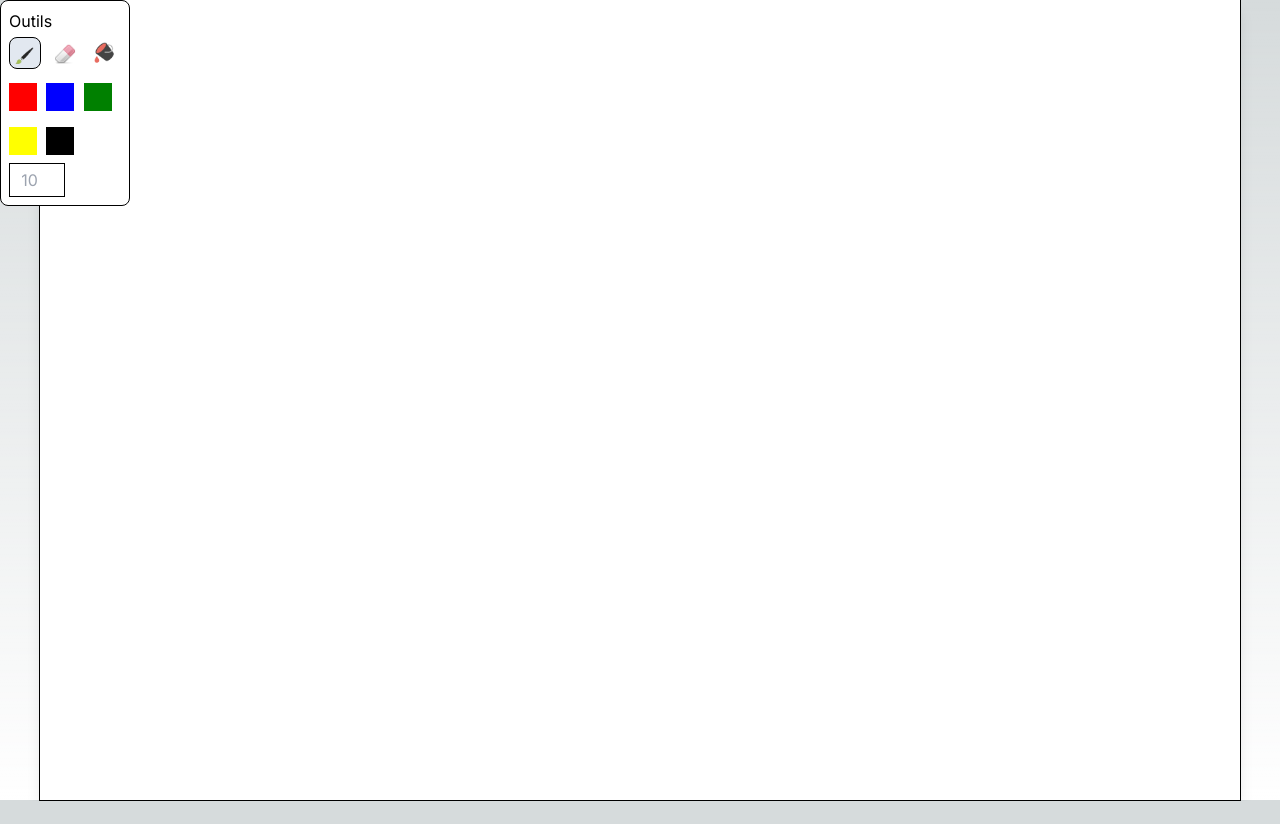
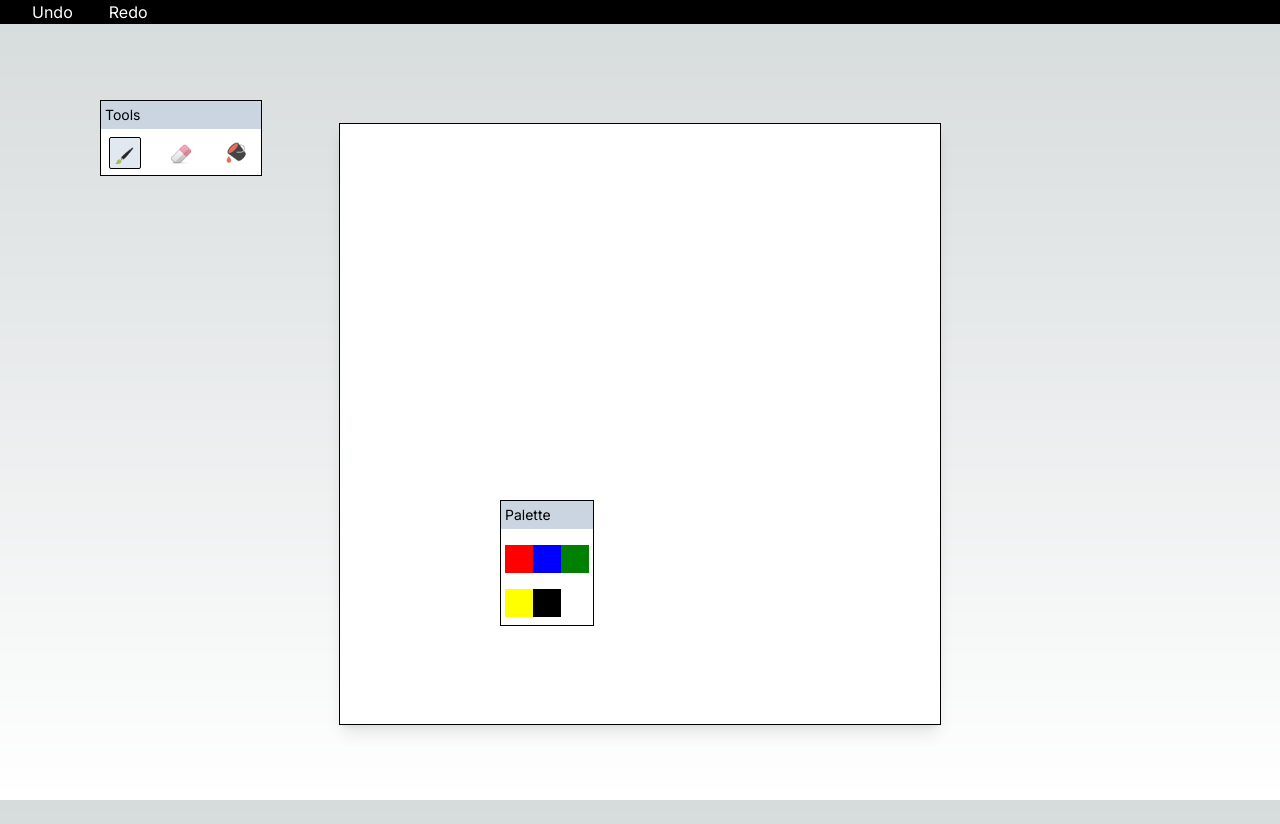
Before and after one commit to FLIzze/online-paint, a Next.js app: page / in a window 1280 px wide. Before the commit the page ends 801 px from the top, so only its background shows below. Built offline with nearby package versions, Linux system fonts and the light colour scheme.

Commit message:
added draggable components

```diff
--- a/components/colors/page.tsx
+++ b/components/colors/page.tsx
@@ -1,13 +1,13 @@
 import ColorInterface from "@/app/ts/interface/colors";
 import setColor from "@/app/ts/utils/setColor";
-import setWidthBrush from "@/app/ts/utils/setWidthBrush";
+import Draggable from "../draggable/page";
 
 export default function Colors({ data, setDraw }: ColorInterface) {
     const colors = ['red', 'blue', 'green', 'yellow', 'black', 'white'];
 
     return (
-        <div>
-            <div className="grid grid-cols-3 gap-0">
+        <Draggable name="Palette" posX={500} posY={500}>
+            <div className="grid grid-cols-3 px-1 bg-white pt-2">
                 {colors.map((color, index) => (
                     <div key={index}>
                         <button
@@ -18,12 +18,6 @@ export default function Colors({ data, setDraw }: ColorInterface) {
                     </div>
                 ))}
             </div>
-            <input
-                type="number"
-                onChange={(e) => setWidthBrush(Number(e.target.value), setDraw)}
-                placeholder={data.brushSize.toString()}
-                className="w-14 outline-none border border-black text-center p-1"
-            />
-        </div>
+        </Draggable>
     )
 }
--- /dev/null
+++ b/components/draggable/page.tsx
@@ -0,0 +1,50 @@
+import React, { useState, useEffect, useRef } from 'react';
+
+export default function Draggable({ children, name, posX, posY }: { children: React.ReactNode, name: string, posX: number, posY: number }): JSX.Element {
+    const [position, setPosition] = useState({ x: posX, y: posY });
+    const [isDragging, setIsDragging] = useState(false);
+    const initialClickRef = useRef({ offsetX: 0, offsetY: 0 });
+
+    useEffect(() => {
+        const handleMouseMove = (e: any) => {
+            if (isDragging) {
+                const offsetX = e.clientX - initialClickRef.current.offsetX;
+                const offsetY = e.clientY - initialClickRef.current.offsetY;
+                setPosition({ x: offsetX, y: offsetY });
+            }
+        };
+
+        const handleMouseUp = () => {
+            setIsDragging(false);
+        };
+
+        document.addEventListener('mousemove', handleMouseMove);
+        document.addEventListener('mouseup', handleMouseUp);
+
+        return () => {
+            document.removeEventListener('mousemove', handleMouseMove);
+            document.removeEventListener('mouseup', handleMouseUp);
+        };
+    }, [isDragging]);
+
+    const handleMouseDown = (e: any) => {
+        e.preventDefault();
+        setIsDragging(true);
+        const boundingRect = e.currentTarget.getBoundingClientRect();
+        const offsetX = e.clientX - boundingRect.left;
+        const offsetY = e.clientY - boundingRect.top;
+        initialClickRef.current = { offsetX, offsetY };
+    };
+
+    return (
+        <div
+            style={{ position: 'absolute', left: position.x, top: position.y, cursor: 'move' }}
+            onMouseDown={handleMouseDown}
+        >
+            <div className='border border-black'>
+                <p className='bg-slate-300 text-sm p-1'>{name}</p>
+                {children}
+            </div>
+        </div>
+    );
+};
--- /dev/null
+++ b/components/navBar/page.tsx
@@ -0,0 +1,18 @@
+import ActionHistory from "@/app/ts/class/history";
+import redo from "@/app/ts/historyManagement/redo";
+import undo from "@/app/ts/historyManagement/undo";
+
+export default function NavBar({ history, setHistory }: { history: ActionHistory, setHistory: React.Dispatch<React.SetStateAction<ActionHistory>> }) {
+    return (
+        <div className="w-full flex bg-black text-white flex-wrap gap-9 pl-8">
+                <button
+                    onClick={() => undo(history, setHistory)}>
+                    Undo
+                </button>
+                <button
+                    onClick={() => redo(history, setHistory)}>
+                    Redo
+                </button>
+        </div>
+    )
+}
--- a/components/sideNavbar/page.tsx
+++ /dev/null
@@ -1,39 +0,0 @@
-import React, { useState, useEffect, useRef } from 'react';
-import Utils from "../utils/page";
-import Colors from "../colors/page";
-import SideNavBarInterface from "@/app/ts/interface/sideNavBar";
-
-export default function SideNavBar({ data, setDraw, history, setHistory }: SideNavBarInterface) {
-    const [position, setPosition] = useState({ x: 0, y: 0 });
-    const [dragging, setDragging] = useState(false);
-    const sideNav = document.getElementById('sideNavBar');
-
-
-    const handleMouseDown = (e: React.MouseEvent) => {
-        setDragging(true);
-    };
-
-    const handleMouseMove = (e: React.MouseEvent) => {
-        if (dragging) {
-            setPosition({ x: e.clientX - sideNav!.clientWidth / 2, y: e.clientY - sideNav!.clientHeight / 2 });
-        }
-    };
-
-    const handleMouseUp = () => {
-        setDragging(false);
-    };
-
-    return (
-        <div
-            className="gap-0 top-0 left-0 absolute border-black border bg-white p-2 h-fit rounded-lg"
-            style={{ left: position.x, top: position.y }}
-            onMouseDown={handleMouseDown}
-            onMouseMove={handleMouseMove}
-            onMouseUp={handleMouseUp}
-            id='sideNavBar'
-        >
-            <Utils setDraw={setDraw} setHistory={setHistory} history={history} />
-            <Colors data={data} setDraw={setDraw} />
-        </div>
-    )
-}
--- a/components/utils/page.tsx
+++ b/components/utils/page.tsx
@@ -6,6 +6,7 @@ import redo from "@/app/ts/historyManagement/redo";
 import setTool from "@/app/ts/utils/setTool";
 import handleToolClick from "@/app/ts/utils/handleToolClick";
 import UtilsInterface from "@/app/ts/interface/utils";
+import Draggable from "../draggable/page";
 
 export default function Utils({ setDraw, setHistory, history }: UtilsInterface) {
     const utils = ['brush', 'eraser', 'bucket'];
@@ -44,11 +45,12 @@ export default function Utils({ setDraw, setHistory, history }: UtilsInterface)
     }, [history]);
 
     return (
-        <div>
-            <p className="w-full mb-1">Outils</p>
-            <div className="grid grid-cols-3 gap-2">
+        <Draggable name='Tools' posX={100} posY={100}>
+            <div className="grid grid-cols-3 gap-2 bg-white pt-2">
                 {utils.map((util, index) => (
-                    <div key={index}>
+                    <div
+                        key={index}
+                        className="px-2">
                         {usedTool == util ? (
                             <div>
                                 <button
@@ -58,7 +60,7 @@ export default function Utils({ setDraw, setHistory, history }: UtilsInterface)
                                     <img
                                         src={`/${util}.png`}
                                         alt={util}
-                                        className="w-8 h-8 p-1 bg-slate-200 transition-all rounded-lg border border-black"
+                                        className="w-8 h-8 p-1 bg-slate-200 transition-all rounded-sm border border-black"
                                         title={`${util} [${util[0]}]`}
                                     />
                                 </button>
@@ -82,6 +84,6 @@ export default function Utils({ setDraw, setHistory, history }: UtilsInterface)
                     </div>
                 ))}
             </div>
-        </div>
+        </Draggable>
     )
 }
--- a/src/app/page.tsx
+++ b/src/app/page.tsx
@@ -3,11 +3,13 @@
 import { useEffect } from "react";
 import useMouseHandlers from "./ts/mouseMoveEvents";
 import pixelsDraw from "./ts/draw/drawPixels";
-import SideNavBar from "../../components/sideNavbar/page";
+import NavBar from "../../components/navBar/page";
+import Utils from "../../components/utils/page";
+import Colors from "../../components/colors/page";
 
 export default function Home() {
-  const width = 1200;
-  const height = 800;
+  const width = 600;
+  const height = 600;
 
   const { handleMouseMove, handleMouseDown, handleMouseUp, leftClick, lastPosition, draw, setDraw, setLastPosition, history, setHistory } = useMouseHandlers();
 
@@ -19,6 +21,7 @@ export default function Home() {
 
   return (
     <div className="h-screen">
+      <NavBar history={history} setHistory={setHistory}/>
       <div
         className="w-full justify-center flex h-full items-center"
         style={{ cursor: `url(${draw.toolImg}) 0 32, auto` }}
@@ -33,7 +36,8 @@ export default function Home() {
           onMouseUp={(e) => handleMouseUp(e)}>
         </canvas>
       </div>
-      <SideNavBar data={draw} setDraw={setDraw} history={history} setHistory={setHistory}/>
+      <Utils setDraw={setDraw} setHistory={setHistory} history={history} name="Tools"/>
+      <Colors data={draw} setDraw={setDraw}/>
     </div>
   );
 }
--- a/src/app/ts/interface/utils.ts
+++ b/src/app/ts/interface/utils.ts
@@ -6,4 +6,5 @@ export default interface UtilsInterface {
     setDraw: Dispatch<SetStateAction<Brush>>;
     history: ActionHistory;
     setHistory: Dispatch<SetStateAction<ActionHistory>>;
+    name: string;
 }
--- a/src/app/ts/mouseMoveEvents.ts
+++ b/src/app/ts/mouseMoveEvents.ts
@@ -6,7 +6,7 @@ import historyAddNewActionBreak from "./historyManagement/historyAddNewActionBre
 export default function useMouseHandlers() {
   const [leftClick, setLeftClick] = useState(false);
   const [lastPosition, setLastPosition] = useState({ x: 0, y: 0 });
-  const [draw, setDraw] = useState(new Brush('brush', 'red', 10, { x: 0, y: 0 }, '/brush.png'));
+  const [draw, setDraw] = useState(new Brush('brush', 'red', 5, { x: 0, y: 0 }, '/brush.png'));
   const [history, setHistory] = useState<ActionHistory>(new ActionHistory([], [], [], 0));
 
   useEffect(() => {
```
